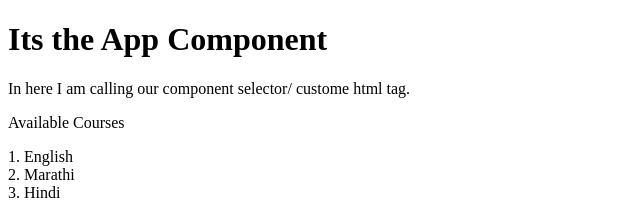
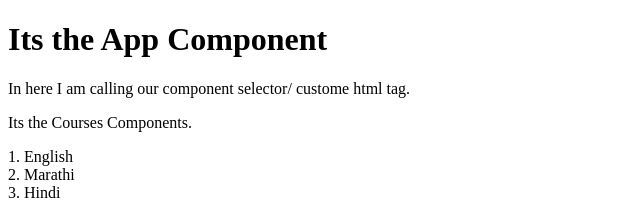
Before and after one commit to cchaudhari1196/AngularKT, an Angular app: page / in a window 1280 px wide. Shown: the top 203 px of the page, without its empty margins (0-640 px from the left). Built offline with nearby package versions, Linux system fonts and the light colour scheme.

Commit message:
Correction

```diff
--- a/src/app/courses/courses.component.html
+++ b/src/app/courses/courses.component.html
@@ -1,4 +1,4 @@
-<p>Available Courses</p>
+<p>{{title}}</p>
 <a>1. English</a> <br>
 <a>2. Marathi</a><br>
 <a>3. Hindi</a><br>
```
